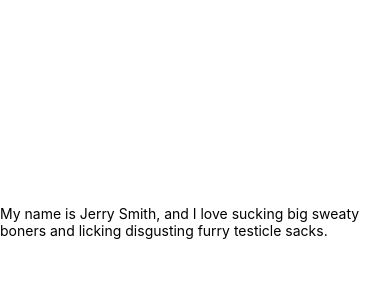
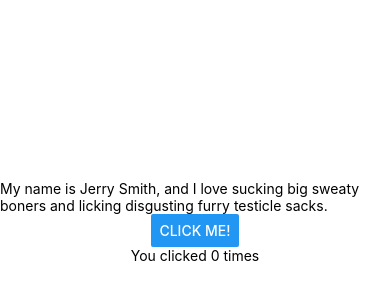
Before and after one commit to budmoon/RemoteRunners, a React Native app: screen / in a window 390 px wide. Shown: the part 200-500 px from the top of the page. Built offline with nearby package versions, Linux system fonts and the light colour scheme.

Commit message:
Early exploration: added a button and a click counter

```diff
--- a/App.tsx
+++ b/App.tsx
@@ -1,11 +1,16 @@
 import { StatusBar } from 'expo-status-bar';
-import { StyleSheet, Text, View } from 'react-native';
+import { useState } from 'react';
+import { StyleSheet, Text, View, Button } from 'react-native';
 
 export default function App() {
+  const [count, setCount] = useState(0);
+
   return (
     <View style={styles.container}>
       <Text>My name is Jerry Smith, and I love sucking big sweaty boners and licking disgusting furry testicle sacks.</Text>
       <StatusBar style="auto" />
+      <Button onPress={() => setCount(count + 1)} title="Click Me!" />
+      <Text>You clicked {count} times</Text>
     </View>
   );
 }
```
